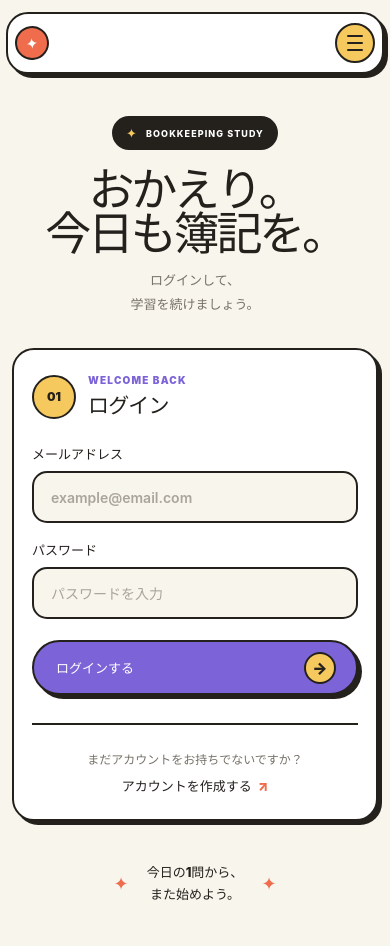
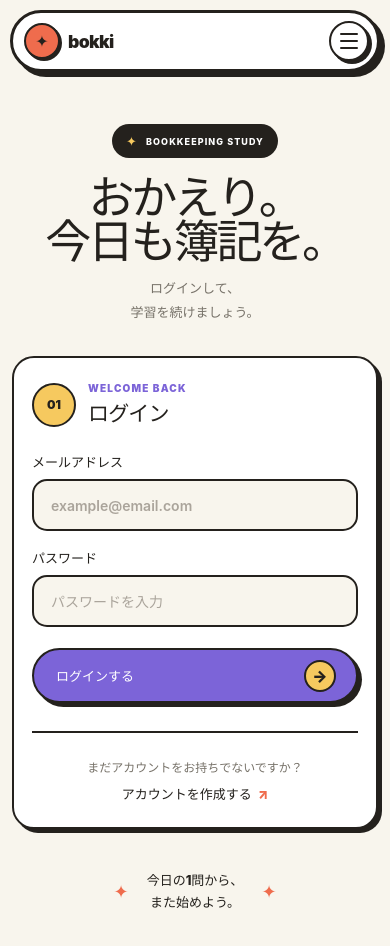
Before and after one commit to iwasaki-hub/express-api, a React app in the folder frontend/: page /login in a window 390 px wide. Shown: the top 946 px of the page. Built offline with nearby package versions, Linux system fonts and the light colour scheme; no server answers; the HTML template or start-up script is replaced by a standard one.

Commit message:
create context

```diff
--- a/frontend/src/App.jsx
+++ b/frontend/src/App.jsx
@@ -8,10 +8,12 @@ import ScrollToTop from "./components/ScrollToTop";
 import Navbar from "./components/Navbar";
 import Register from "./pages/Register";
 import Login from "./pages/Login";
+import { AuthProvider } from "./context/AuthContext";
 
 function App() {
   return (
     <BrowserRouter>
+      <AuthProvider>
         <ScrollToTop />
         <div className="app">
           <Navbar />
@@ -26,6 +28,7 @@ function App() {
             </Routes>
           </main>
         </div>
+      </AuthProvider>
     </BrowserRouter>
   );
 }
--- /dev/null
+++ b/frontend/src/api/authApi.js
@@ -0,0 +1,28 @@
+const API_BASE_URL = import.meta.env.VITE_API_URL;
+
+export const getMe = async () => {
+  const response = await fetch(`${API_BASE_URL}/auth/me`, {
+    credentials: "include",
+  });
+
+  if (!response.ok) {
+    throw new Error("ログインしていません");
+  }
+
+  const data = await response.json();
+
+  return data.user;
+};
+
+export const logout = async () => {
+  const response = await fetch(`${API_BASE_URL}/auth/logout`, {
+    method: "POST",
+    credentials: "include",
+  });
+
+  if (!response.ok) {
+    throw new Error("ログアウトに失敗しました");
+  }
+
+  return response.json();
+};
--- a/frontend/src/components/Navbar.css
+++ b/frontend/src/components/Navbar.css
@@ -3,8 +3,9 @@
 ======================================== */
 
 .navbar {
-  position: relative;
-  z-index: 100;
+  position: sticky;
+  top: 0;
+  z-index: 1000;
 
   width: 100%;
   padding: 18px 20px 0;
@@ -12,27 +13,23 @@
   background: #f8f5ed;
 }
 
-/* ========================================
-   Navbar Inner
-======================================== */
+.navbar-inner {
+  width: min(1180px, 100%);
+  min-height: 72px;
 
-.navbar-inner {
+  margin: 0 auto;
+  padding: 10px 14px 10px 18px;
+
   display: flex;
   align-items: center;
-
-  width: 100%;
-  max-width: 1080px;
-  height: 68px;
-
-  margin: 0 auto;
-  padding: 0 10px 0 18px;
+  gap: 28px;
 
   background: #ffffff;
 
-  border: 2px solid #24211d;
+  border: 3px solid #24211d;
   border-radius: 999px;
 
-  box-shadow: 5px 5px 0 #24211d;
+  box-shadow: 6px 6px 0 #24211d;
 }
 
 /* ========================================
@@ -40,9 +37,9 @@
 ======================================== */
 
 .navbar-logo {
-  display: flex;
+  display: inline-flex;
   align-items: center;
-  gap: 8px;
+  gap: 10px;
 
   flex-shrink: 0;
 
@@ -51,85 +48,89 @@
 }
 
 .navbar-logo-mark {
+  width: 42px;
+  height: 42px;
+
   display: flex;
   align-items: center;
   justify-content: center;
 
-  width: 38px;
-  height: 38px;
-
-  color: #ffffff;
   background: #ef6c4d;
 
-  border: 2px solid #24211d;
+  border: 3px solid #24211d;
   border-radius: 50%;
 
-  font-size: 17px;
+  font-size: 1.15rem;
+  font-weight: 900;
 
-  transform: rotate(-8deg);
+  box-shadow: 3px 3px 0 #24211d;
 
-  transition: transform 0.2s ease;
+  transition:
+    transform 0.2s ease,
+    box-shadow 0.2s ease;
 }
 
 .navbar-logo:hover .navbar-logo-mark {
-  transform: rotate(5deg) scale(1.05);
+  transform: translate(-2px, -2px);
+  box-shadow: 5px 5px 0 #24211d;
 }
 
 .navbar-logo-text {
-  font-size: 20px;
-  font-weight: 800;
+  font-size: 1.35rem;
+  font-weight: 900;
   letter-spacing: -0.04em;
 }
 
 /* ========================================
-   Main Navigation
+   Desktop Navigation
 ======================================== */
 
 .navbar-links {
   display: flex;
   align-items: center;
-  gap: 5px;
+  gap: 6px;
 
-  margin: 0 auto;
+  flex: 1;
 }
 
 .navbar-link {
-  display: flex;
+  position: relative;
+
+  display: inline-flex;
   align-items: center;
+  justify-content: center;
   gap: 7px;
 
-  padding: 9px 15px;
+  padding: 11px 15px;
 
-  color: #777269;
-  background: transparent;
+  color: #24211d;
+  text-decoration: none;
 
+  border: 2px solid transparent;
   border-radius: 999px;
 
-  font-size: 12px;
+  font-size: 0.9rem;
   font-weight: 800;
 
-  text-decoration: none;
-
   transition:
-    color 0.2s ease,
     background 0.2s ease,
+    border-color 0.2s ease,
     transform 0.2s ease;
 }
 
 .navbar-link:hover {
-  color: #24211d;
   background: #f8f5ed;
-
+  border-color: #24211d;
   transform: translateY(-1px);
 }
 
 .navbar-link.active {
-  color: #24211d;
   background: #f6c95f;
+  border-color: #24211d;
 }
 
 .navbar-icon {
-  font-size: 15px;
+  font-size: 1rem;
   line-height: 1;
 }
 
@@ -140,27 +141,28 @@
 .navbar-auth {
   display: flex;
   align-items: center;
-  gap: 8px;
+  justify-content: flex-end;
+  gap: 9px;
 
   flex-shrink: 0;
 }
 
 .navbar-login,
 .navbar-register {
-  display: flex;
+  display: inline-flex;
   align-items: center;
   justify-content: center;
 
-  min-height: 40px;
-  padding: 0 14px;
+  min-height: 42px;
+  padding: 9px 16px;
 
+  border: 2px solid #24211d;
   border-radius: 999px;
 
-  font-size: 11px;
+  font-size: 0.84rem;
   font-weight: 800;
 
   text-decoration: none;
-  white-space: nowrap;
 
   transition:
     transform 0.2s ease,
@@ -168,79 +170,101 @@
     background 0.2s ease;
 }
 
-/* Login */
+.navbar-login {
+  background: #ffffff;
+  color: #24211d;
+}
 
-.navbar-login {
-  color: #24211d;
-  background: #ffffff;
+.navbar-register {
+  background: #7c64d8;
+  color: #ffffff;
 
-  border: 2px solid #24211d;
+  box-shadow: 3px 3px 0 #24211d;
+}
+
+.navbar-login:hover,
+.navbar-register:hover {
+  transform: translate(-1px, -1px);
 }
 
 .navbar-login:hover {
   background: #f8f5ed;
-
-  transform: translateY(-2px);
-}
-
-/* Register */
-
-.navbar-register {
-  color: #ffffff;
-  background: #7c64d8;
-
-  border: 2px solid #24211d;
-
-  box-shadow: 3px 3px 0 #24211d;
 }
 
 .navbar-register:hover {
-  transform: translate(-1px, -1px);
+  box-shadow: 5px 5px 0 #24211d;
+}
 
-  box-shadow: 4px 4px 0 #24211d;
+.navbar-register:active {
+  transform: translate(2px, 2px);
+  box-shadow: 1px 1px 0 #24211d;
 }
 
 /* ========================================
-   Hamburger Button
+   Logged-in User
+======================================== */
+
+.navbar-user-name {
+  display: inline-flex;
+  align-items: center;
+
+  padding: 8px 4px;
+
+  color: #24211d;
+
+  font-size: 0.88rem;
+  font-weight: 800;
+
+  white-space: nowrap;
+}
+
+/* ========================================
+   Mobile Menu Button
 ======================================== */
 
 .navbar-menu-button {
   display: none;
 
-  position: relative;
+  width: 44px;
+  height: 44px;
+
+  padding: 0;
+
+  flex-shrink: 0;
 
   align-items: center;
   justify-content: center;
   flex-direction: column;
-
   gap: 5px;
 
-  width: 42px;
-  height: 42px;
-
-  padding: 0;
-  margin-left: auto;
-
-  background: #f6c95f;
+  background: #ffffff;
 
   border: 2px solid #24211d;
   border-radius: 50%;
+
+  box-shadow: 3px 3px 0 #24211d;
 
   cursor: pointer;
 
   transition:
     transform 0.2s ease,
-    background 0.2s ease;
+    box-shadow 0.2s ease;
 }
 
 .navbar-menu-button:hover {
-  transform: rotate(3deg) scale(1.04);
+  transform: translate(-1px, -1px);
+  box-shadow: 4px 4px 0 #24211d;
+}
+
+.navbar-menu-button:active {
+  transform: translate(2px, 2px);
+  box-shadow: 1px 1px 0 #24211d;
 }
 
 .navbar-menu-button span {
   display: block;
 
-  width: 17px;
+  width: 18px;
   height: 2px;
 
   background: #24211d;
@@ -248,13 +272,11 @@
   border-radius: 999px;
 
   transition:
-    transform 0.25s ease,
+    transform 0.2s ease,
     opacity 0.2s ease;
 }
 
-/* ========================================
-   Hamburger → X
-======================================== */
+/* Hamburger → X */
 
 .navbar-menu-button.is-open span:nth-child(1) {
   transform: translateY(7px) rotate(45deg);
@@ -270,72 +292,54 @@
 
 /* ========================================
    Mobile Menu
-   初期状態
 ======================================== */
 
 .navbar-mobile-menu {
-  display: flex;
-  flex-direction: column;
+  display: none;
 
-  width: 100%;
-  max-width: 1080px;
+  width: min(1180px, calc(100% - 40px));
 
   margin: 0 auto;
+
+  max-height: 0;
+
   padding: 0;
-
-  background: #ffffff;
-
-  border: 0 solid #24211d;
-  border-radius: 24px;
-
-  box-shadow: none;
-
-  /*
-    閉じているときは高さをなくす。
-    これによってNavbar下に余白が発生しない。
-  */
-  max-height: 0;
 
   overflow: hidden;
 
   opacity: 0;
   visibility: hidden;
 
-  transform: translateY(-8px);
+  background: #ffffff;
+
+  border: 0 solid #24211d;
+  border-radius: 28px;
 
   transition:
     max-height 0.3s ease,
-    margin-top 0.3s ease,
+    margin 0.3s ease,
     padding 0.3s ease,
     opacity 0.2s ease,
-    transform 0.3s ease,
-    border-width 0.2s ease,
-    box-shadow 0.2s ease;
+    visibility 0.2s ease;
+}
+
+.navbar-mobile-menu.is-open {
+  max-height: 600px;
+
+  margin: 14px auto 0;
+
+  padding: 14px;
+
+  border-width: 3px;
+
+  box-shadow: 5px 5px 0 #24211d;
+
+  opacity: 1;
+  visibility: visible;
 }
 
 /* ========================================
-   Mobile Menu
-   Open
-======================================== */
-
-.navbar-mobile-menu.is-open {
-  max-height: 500px;
-
-  margin-top: 12px;
-  padding: 14px;
-
-  border-width: 2px;
-
-  box-shadow: 4px 4px 0 #24211d;
-
-  opacity: 1;
-  visibility: visible;
-
-  transform: translateY(0);
-}
-
-/* ========================================
-   Mobile Menu Links
+   Mobile Navigation Links
 ======================================== */
 
 .navbar-mobile-link {
@@ -345,39 +349,40 @@
 
   width: 100%;
 
-  padding: 15px 16px;
+  padding: 14px 15px;
 
   color: #24211d;
+  text-decoration: none;
 
+  border: 2px solid transparent;
   border-radius: 16px;
 
-  font-size: 14px;
+  font-size: 0.95rem;
   font-weight: 800;
-
-  text-decoration: none;
 
   transition:
     background 0.2s ease,
-    transform 0.2s ease;
+    border-color 0.2s ease;
 }
 
 .navbar-mobile-link:hover {
   background: #f8f5ed;
+  border-color: #24211d;
 }
 
 .navbar-mobile-link.active {
   background: #f6c95f;
+  border-color: #24211d;
 }
 
 .navbar-mobile-icon {
-  display: flex;
+  width: 24px;
+
+  display: inline-flex;
   align-items: center;
   justify-content: center;
 
-  width: 30px;
-  height: 30px;
-
-  font-size: 17px;
+  font-size: 1rem;
 }
 
 /* ========================================
@@ -385,12 +390,13 @@
 ======================================== */
 
 .navbar-mobile-divider {
-  width: 100%;
   height: 2px;
 
-  margin: 10px 0;
+  margin: 12px 4px;
 
   background: #24211d;
+
+  opacity: 0.12;
 }
 
 /* ========================================
@@ -398,49 +404,74 @@
 ======================================== */
 
 .navbar-mobile-auth {
-  display: grid;
-
-  grid-template-columns: 1fr 1fr;
-
+  display: flex;
+  flex-direction: column;
   gap: 10px;
 
-  padding: 4px 0;
+  padding: 4px 0 2px;
+}
+
+.navbar-mobile-user {
+  margin: 0 4px 4px;
+
+  color: #24211d;
+
+  font-size: 0.95rem;
+  font-weight: 800;
 }
 
 .navbar-mobile-login,
 .navbar-mobile-register {
+  width: 100%;
+
   display: flex;
   align-items: center;
   justify-content: center;
 
   min-height: 46px;
 
+  padding: 11px 16px;
+
+  border: 2px solid #24211d;
   border-radius: 999px;
 
-  font-size: 12px;
+  font-size: 0.9rem;
   font-weight: 800;
 
   text-decoration: none;
+
+  cursor: pointer;
+
+  transition:
+    transform 0.2s ease,
+    box-shadow 0.2s ease,
+    background 0.2s ease;
 }
 
-/* Mobile Login */
-
 .navbar-mobile-login {
+  background: #ffffff;
   color: #24211d;
-  background: #ffffff;
-
-  border: 2px solid #24211d;
 }
 
-/* Mobile Register */
-
 .navbar-mobile-register {
+  background: #7c64d8;
   color: #ffffff;
-  background: #7c64d8;
-
-  border: 2px solid #24211d;
 
   box-shadow: 3px 3px 0 #24211d;
+}
+
+.navbar-mobile-login:hover {
+  background: #f8f5ed;
+}
+
+.navbar-mobile-register:hover {
+  transform: translate(-1px, -1px);
+  box-shadow: 5px 5px 0 #24211d;
+}
+
+.navbar-mobile-login:active,
+.navbar-mobile-register:active {
+  transform: translate(1px, 1px);
 }
 
 /* ========================================
@@ -448,9 +479,12 @@
 ======================================== */
 
 @media (max-width: 900px) {
+  .navbar {
+    padding: 16px 18px;
+  }
+
   .navbar-inner {
-    padding-left: 14px;
-    padding-right: 10px;
+    gap: 16px;
   }
 
   .navbar-links {
@@ -458,20 +492,18 @@
   }
 
   .navbar-link {
-    padding-left: 11px;
-    padding-right: 11px;
-  }
-
-  .navbar-auth {
-    gap: 6px;
+    padding: 10px 11px;
+    font-size: 0.84rem;
   }
 
   .navbar-login,
   .navbar-register {
-    padding-left: 11px;
-    padding-right: 11px;
+    padding: 8px 12px;
+    font-size: 0.78rem;
+  }
 
-    font-size: 10px;
+  .navbar-user-name {
+    font-size: 0.8rem;
   }
 }
 
@@ -481,76 +513,53 @@
 
 @media (max-width: 760px) {
   .navbar {
-    padding: 12px 12px 0;
+    padding: 14px 14px;
   }
 
   .navbar-inner {
-    height: 62px;
+    min-height: 64px;
 
-    padding: 0 8px 0 12px;
+    padding: 8px 10px 8px 13px;
 
-    border-radius: 22px;
+    gap: 10px;
 
-    box-shadow: 4px 4px 0 #24211d;
+    border-width: 3px;
+
+    box-shadow: 5px 5px 0 #24211d;
   }
 
-  /* Logo */
-
   .navbar-logo {
-    gap: 6px;
+    gap: 8px;
   }
 
   .navbar-logo-mark {
-    width: 34px;
-    height: 34px;
+    width: 38px;
+    height: 38px;
 
-    font-size: 15px;
+    border-width: 2px;
+
+    font-size: 1rem;
+
+    box-shadow: 2px 2px 0 #24211d;
   }
 
   .navbar-logo-text {
-    display: none;
+    font-size: 1.2rem;
   }
-
-  /* Desktop Navigationを非表示 */
 
   .navbar-links,
   .navbar-auth {
     display: none;
   }
 
-  /* Hamburgerを表示 */
-
   .navbar-menu-button {
     display: flex;
+
+    margin-left: auto;
   }
 
-  /* Mobile Menu */
-
   .navbar-mobile-menu {
-    display: flex;
-  }
-
-  /* Mobile Links */
-
-  .navbar-mobile-link {
-    padding: 15px 16px;
-
-    font-size: 14px;
-  }
-
-  /* Mobile Authentication */
-
-  .navbar-mobile-auth {
-    grid-template-columns: 1fr 1fr;
-
-    gap: 10px;
-  }
-
-  .navbar-mobile-login,
-  .navbar-mobile-register {
-    min-height: 46px;
-
-    font-size: 12px;
+    display: block;
   }
 }
 
@@ -560,55 +569,59 @@
 
 @media (max-width: 520px) {
   .navbar {
-    padding-left: 8px;
-    padding-right: 8px;
+    padding: 12px 12px;
   }
 
   .navbar-inner {
-    padding-left: 8px;
-    padding-right: 7px;
+    min-height: 60px;
+
+    border-radius: 999px;
+  }
+
+  .navbar-mobile-menu {
+    width: calc(100% - 24px);
+
+    border-radius: 24px;
   }
 
   .navbar-mobile-menu.is-open {
+    margin-top: 12px;
+
     padding: 12px;
-
-    border-radius: 20px;
   }
 
   .navbar-mobile-link {
     padding: 13px 14px;
 
-    font-size: 13px;
-  }
+    border-radius: 14px;
 
-  .navbar-mobile-icon {
-    width: 28px;
-    height: 28px;
-
-    font-size: 16px;
-  }
-
-  .navbar-mobile-login,
-  .navbar-mobile-register {
-    min-height: 42px;
-
-    font-size: 11px;
+    font-size: 0.9rem;
   }
 }
 
 /* ========================================
-   Very Small Mobile
+   Extra Small Mobile
 ======================================== */
 
 @media (max-width: 400px) {
   .navbar {
-    padding-left: 6px;
-    padding-right: 6px;
+    padding: 10px;
   }
 
   .navbar-inner {
-    padding-left: 7px;
-    padding-right: 7px;
+    min-height: 58px;
+
+    padding-left: 11px;
+    padding-right: 8px;
+  }
+
+  .navbar-logo-mark {
+    width: 36px;
+    height: 36px;
+  }
+
+  .navbar-logo-text {
+    font-size: 1.1rem;
   }
 
   .navbar-menu-button {
@@ -616,28 +629,7 @@
     height: 40px;
   }
 
-  .navbar-menu-button span {
-    width: 16px;
-  }
-
-  .navbar-mobile-menu.is-open {
-    padding: 10px;
-  }
-
-  .navbar-mobile-link {
-    padding: 12px;
-
-    font-size: 12px;
-  }
-
-  .navbar-mobile-auth {
-    gap: 8px;
-  }
-
-  .navbar-mobile-login,
-  .navbar-mobile-register {
-    min-height: 40px;
-
-    font-size: 10px;
+  .navbar-mobile-menu {
+    width: calc(100% - 20px);
   }
 }
--- a/frontend/src/components/Navbar.jsx
+++ b/frontend/src/components/Navbar.jsx
@@ -1,9 +1,24 @@
 import { useState } from "react";
-import { NavLink } from "react-router-dom";
+import { NavLink, useNavigate } from "react-router-dom";
+
+import { useAuth } from "../context/AuthContext";
+
 import "./Navbar.css";
 
 function Navbar() {
   const [isMenuOpen, setIsMenuOpen] = useState(false);
+
+  const navigate = useNavigate();
+
+  const { user, loading, logout } = useAuth();
+
+  const handleLogout = async () => {
+    await logout();
+
+    setIsMenuOpen(false);
+
+    navigate("/");
+  };
 
   const closeMenu = () => {
     setIsMenuOpen(false);
@@ -17,7 +32,6 @@ function Navbar() {
           <span className="navbar-logo-text">bokki</span>
         </NavLink>
 
-        {/* PC Navigation */}
         <div className="navbar-links">
           <NavLink
             to="/"
@@ -51,8 +65,22 @@ function Navbar() {
           </NavLink>
         </div>
 
-        {/* PC Authentication */}
+        {!loading && (
           <div className="navbar-auth">
+            {user ? (
+              <>
+                <span className="navbar-user-name">{user.name}さん</span>
+
+                <button
+                  type="button"
+                  className="navbar-login"
+                  onClick={handleLogout}
+                >
+                  ログアウト
+                </button>
+              </>
+            ) : (
+              <>
                 <NavLink to="/login" className="navbar-login">
                   ログイン
                 </NavLink>
@@ -60,14 +88,16 @@ function Navbar() {
                 <NavLink to="/register" className="navbar-register">
                   サインイン
                 </NavLink>
+              </>
+            )}
           </div>
+        )}
 
-        {/* Mobile Menu Button */}
         <button
           type="button"
           className={`navbar-menu-button ${isMenuOpen ? "is-open" : ""}`}
           onClick={() => setIsMenuOpen((prev) => !prev)}
-          aria-label={isMenuOpen ? "メニューを閉じる" : "メニューを開く"}
+          aria-label="メニューを開く"
           aria-expanded={isMenuOpen}
         >
           <span></span>
@@ -76,44 +106,39 @@ function Navbar() {
         </button>
       </div>
 
-      {/* Mobile Menu */}
       <div className={`navbar-mobile-menu ${isMenuOpen ? "is-open" : ""}`}>
-        <NavLink
-          to="/"
-          end
-          className={({ isActive }) =>
-            `navbar-mobile-link ${isActive ? "active" : ""}`
-          }
-          onClick={closeMenu}
-        >
+        <NavLink to="/" end className="navbar-mobile-link" onClick={closeMenu}>
           <span className="navbar-mobile-icon">⌂</span>
-          <span>ホーム</span>
+          ホーム
         </NavLink>
 
-        <NavLink
-          to="/study"
-          className={({ isActive }) =>
-            `navbar-mobile-link ${isActive ? "active" : ""}`
-          }
-          onClick={closeMenu}
-        >
+        <NavLink to="/study" className="navbar-mobile-link" onClick={closeMenu}>
           <span className="navbar-mobile-icon">✎</span>
-          <span>学習</span>
+          学習
         </NavLink>
 
-        <NavLink
-          to="/users"
-          className={({ isActive }) =>
-            `navbar-mobile-link ${isActive ? "active" : ""}`
-          }
-          onClick={closeMenu}
-        >
+        <NavLink to="/users" className="navbar-mobile-link" onClick={closeMenu}>
           <span className="navbar-mobile-icon">○</span>
-          <span>ユーザー</span>
+          ユーザー
         </NavLink>
 
         <div className="navbar-mobile-divider"></div>
 
+        {!loading && (
+          <>
+            {user ? (
+              <div className="navbar-mobile-auth">
+                <p className="navbar-mobile-user">{user.name}さん</p>
+
+                <button
+                  type="button"
+                  className="navbar-mobile-login"
+                  onClick={handleLogout}
+                >
+                  ログアウト
+                </button>
+              </div>
+            ) : (
               <div className="navbar-mobile-auth">
                 <NavLink
                   to="/login"
@@ -131,6 +156,9 @@ function Navbar() {
                   サインイン
                 </NavLink>
               </div>
+            )}
+          </>
+        )}
       </div>
     </nav>
   );
--- /dev/null
+++ b/frontend/src/context/AuthContext.jsx
@@ -0,0 +1,57 @@
+import { createContext, useContext, useEffect, useState } from "react";
+import { getMe, logout as logoutApi } from "../api/authApi";
+
+const AuthContext = createContext(null);
+
+export const AuthProvider = ({ children }) => {
+  const [user, setUser] = useState(null);
+  const [loading, setLoading] = useState(true);
+
+  const fetchUser = async () => {
+    try {
+      const currentUser = await getMe();
+
+      setUser(currentUser);
+    } catch (error) {
+      setUser(null);
+    } finally {
+      setLoading(false);
+    }
+  };
+
+  useEffect(() => {
+    fetchUser();
+  }, []);
+
+  const logout = async () => {
+    try {
+      await logoutApi();
+      setUser(null);
+    } catch (error) {
+      console.error(error);
+    }
+  };
+
+  return (
+    <AuthContext.Provider
+      value={{
+        user,
+        loading,
+        logout,
+        refreshUser: fetchUser,
+      }}
+    >
+      {children}
+    </AuthContext.Provider>
+  );
+};
+
+export const useAuth = () => {
+  const context = useContext(AuthContext);
+
+  if (!context) {
+    throw new Error("useAuth must be used inside AuthProvider");
+  }
+
+  return context;
+};
```
Also changed, not shown: frontend/src/pages/Login.jsx (+10 -0 lines). Lines whose indentation alone changed are shown as unchanged.
